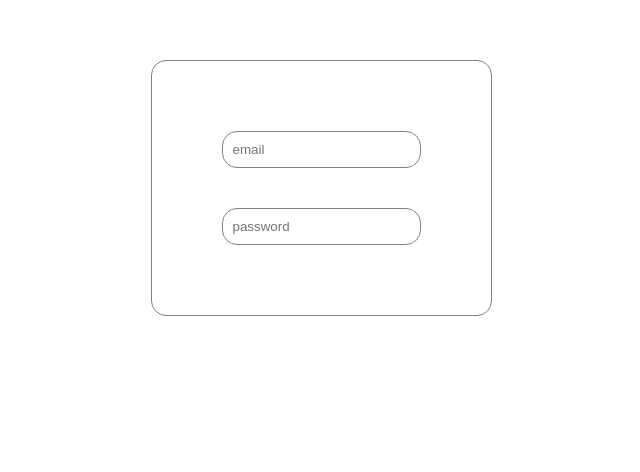
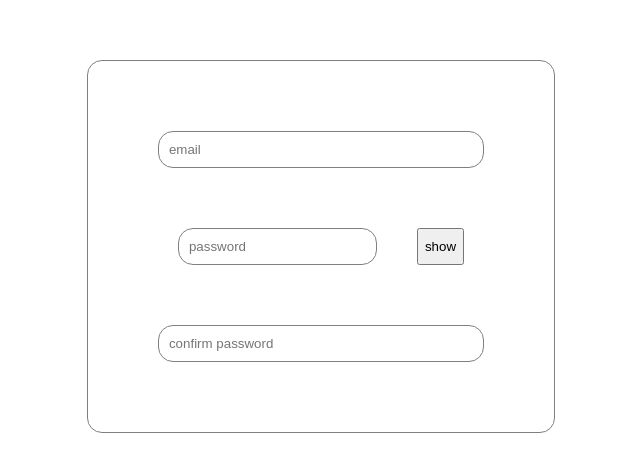
Before and after one commit to Vividh25/Sign-Up-Flow, a React (Create React App) app: page / in a window 1280 px wide. Shown: the part 180-652 px from the top of the page, without its empty margins (319-959 px from the left). Built offline with nearby package versions, Linux system fonts and the light colour scheme.

Commit message:
Added tests for password field and basic UI

```diff
--- a/src/components/Login.js
+++ b/src/components/Login.js
@@ -2,6 +2,8 @@ import React, { useState } from 'react';
 import '../styles/Login.css';
 
 function Login() {
+  const [showPass, setShowPass] = useState(false);
+  const [confirmPass, setConfirmPass] = useState(true);
   const [password, setPassword] = useState('');
   const [passwordValid, setPasswordValid] = useState(true);
   const [userEmail, setUserEmail] = useState('');
@@ -24,11 +26,21 @@ function Login() {
   };
 
   const handlePassword = (event) => {
+    event.preventDefault();
     if (userEmail === '') {
       setEmailValid(false);
     } else {
       setEmailValid(true);
       setPassword(event.target.value);
+    }
+  };
+
+  const handleConfirmPass = (event) => {
+    event.preventDefault();
+    if (event.target.value !== password) {
+      setConfirmPass(false);
+    } else {
+      setConfirmPass(true);
     }
   };
 
@@ -38,7 +50,7 @@ function Login() {
         <div
           className='error-msg'
           data-testid='email-error-msg'
-          style={emailVaild && password === '' ? hideStyle : {}}
+          style={!emailVaild && password === '' ? {} : hideStyle}
         >
           Please enter a valid email
         </div>
@@ -49,12 +61,37 @@ function Login() {
           data-testid='email-field'
           onChange={checkInput}
         />
+        <div className='password-field'>
+          <input
+            className={`${passwordValid ? 'input-field' : 'invalid-field'}`}
+            type={showPass ? 'text' : 'password'}
+            placeholder='password'
+            data-testid='password-field'
+            onChange={handlePassword}
+          />
+          <button
+            data-testid='show-btn'
+            onClick={(e) => {
+              e.preventDefault();
+              setShowPass(!showPass);
+            }}
+          >
+            show
+          </button>
+        </div>
+        <div
+          data-testid='pass-error-msg'
+          className='error-msg'
+          style={confirmPass ? hideStyle : {}}
+        >
+          Passwords don't match
+        </div>
         <input
-          className={`${passwordValid ? 'input-field' : 'invalid-field'}`}
+          className={`${confirmPass ? 'input-field' : 'invalid-field'}`}
           type='password'
-          placeholder='password'
-          data-testid='password-field'
-          onChange={handlePassword}
+          placeholder='confirm password'
+          data-testid='confirm-pass-field'
+          onChange={handleConfirmPass}
         />
       </form>
     </div>
--- a/src/styles/Login.css
+++ b/src/styles/Login.css
@@ -28,6 +28,9 @@
 }
 
 .error-msg {
-
     font-size: small;
 }
+
+.password-field {
+    display: flex;
+}
```
Also changed, not shown: 1 other file (tests, documents, lock files or other folders).
